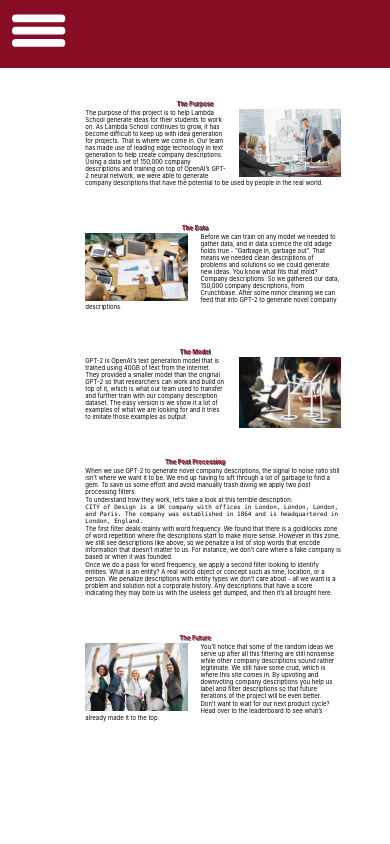
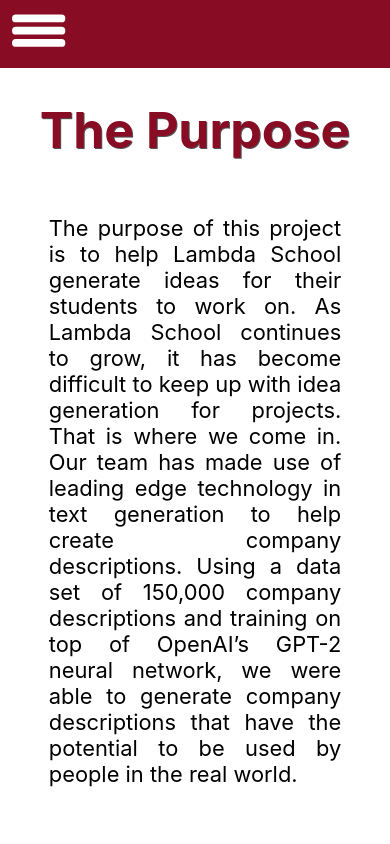
Before and after one commit to labs15-pain-point/frontend, a React (Create React App) app in the folder client/: page /howitworks in a window 390 px wide. Shown: the top 844 px of the page. Built offline with nearby package versions, Linux system fonts and the light colour scheme.

Commit message:
updated css to be responsive

```diff
--- a/client/src/components/HowItWorks.js
+++ b/client/src/components/HowItWorks.js
@@ -1,7 +1,5 @@
 import React from 'react'
-
-import HowItWorksContainerRight from './HowItWorksContainerRight'
-import HowItWorksContainerLeft from './HowItWorksContainerLeft'
+import styled from 'styled-components'
 
 import purposeImage from '../imgs/companyPresentation2.jpg'
 import dataImage from '../imgs/companyData2.jpg'
@@ -10,11 +8,10 @@
 
 const HowItWorks = props => {
     return (
-        <div>
-            <HowItWorksContainerRight>
-                <h1>The Purpose</h1>
+        <TopLevelContainer>
+            <TopTitle><h1>The Purpose</h1></TopTitle>
+            <ExplanationChunk>
                 <p>
-                    <img src={purposeImage} title="Pie charts, how do they work?" alt="Pie charts, how do they work?"/>
                     The purpose of this project is to help Lambda School generate ideas for their students to work on.
                     As Lambda School continues to grow, it has become difficult to keep up with idea generation for projects.
                     That is where we come in. Our team has made use of leading edge technology in text generation to help
@@ -22,49 +19,61 @@
                     OpenAI’s GPT-2 neural network, we were able to generate company descriptions that have the potential to
                     be used by people in the real world.
                 </p>
-            </HowItWorksContainerRight>
-            <HowItWorksContainerLeft>
+                <StyledImage src={purposeImage} title="Pie charts, how do they work?" alt="Business persons with pie chart"/>
+            </ExplanationChunk>
+
             <h1>The Data</h1>
+            <ExplanationChunk>
+                <StyledImage src={dataImage} title="LOOK AT THIS PHOTOGRAPH! Every time I do it makes me laugh." alt="Business persons with charts on table"/>
                 <p>
-                    <img src={dataImage} title="LOOK AT THIS PHOTOGRAPH! Every time I do it makes me laugh." />
                     Before we can train on any model we needed to gather data, and in data science the old adage holds true -
                     “Garbage in, garbage out”. That means we needed clean descriptions of problems and solutions so we could
                     generate new ideas. You know what fits that mold? Company descriptions. So we gathered our data, 150,000
                     company descriptions, from Crunchbase. After some minor cleaning we can feed that into GPT-2 to generate
                     novel company descriptions.
                 </p>
-            </HowItWorksContainerLeft>
-            <HowItWorksContainerRight>
+            </ExplanationChunk>
+
             <h1>The Model</h1>
+            <ExplanationChunk>
                 <p>
-                  <img src={modelImage} title="Brian, you're fired...these are not models you are supposed to be making." />
                     GPT-2 is OpenAI’s text generation model that is trained using 40GB of text from the internet.
                     They provided a smaller model than the original GPT-2 so that researchers can work and build
                     on top of it, which is what our team used to transfer and further train with our company
                     description dataset. The easy version is we show it a lot of examples of what we are looking
                     for and it tries to imitate those examples as output.
                 </p>
+                <StyledImage src={modelImage} title="Brian, you're fired...these are not models you are supposed to be making." alt="Windmills on a table"/>
+            </ExplanationChunk>
 
             <h1>The Post Processing</h1>
+            <ExplanationChunk>
                 <p>
                     When we use GPT-2 to generate novel company descriptions, the signal to noise ratio still
                     isn’t where we want it to be. We end up having to sift through a lot of garbage to find a
                     gem. To save us some effort and avoid manually trash diving we apply two post processing filters.
                 </p>
+            </ExplanationChunk>
+            <ExplanationChunk>
                 <p>
                     To understand how they work, let’s take a look at this terrible description:
-                    <br/>
+                    <ExplanationChunk>
                     <code>
                         CITY of Design is a UK company with offices in London, London, London, and Paris.
                         The company was established in 1864 and is headquartered in London, England.
                     </code>
+                    </ExplanationChunk>
                 </p>
+            </ExplanationChunk>
+            <ExplanationChunk>
                 <p>
                     The first filter deals mainly with word frequency. We found that there is a goldilocks zone of
                     word repetition where the descriptions start to make more sense. However in this zone, we still
                     see descriptions like above, so we penalize a list of stop words that encode information that
                     doesn’t matter to us. For instance, we don’t care where a fake company is based or when it was founded.
                 </p>
+            </ExplanationChunk>
+            <ExplanationChunk>
                 <p>
                     Once we do a pass for word frequency, we apply a second filter looking to identify entities.
                     What is an entity? A real world object or concept such as time, location, or a person. We penalize
@@ -72,24 +81,78 @@
                     corporate history. Any descriptions that have a score indicating they may bore us with the useless
                     get dumped, and then it’s all brought here.
                 </p>
-            </HowItWorksContainerRight>
-            <HowItWorksContainerLeft>
+            </ExplanationChunk>
+
             <h1>The Future</h1>
+            <ExplanationChunk>
+                <StyledImage src={futureImage} title="Workers of the world unite!" alt="Excited workers"/>
                 <p>
-                    <img src={futureImage} title="Workers of the world unite!" />
                     You’ll notice that some of the random ideas we serve up after all this filtering are still nonsense
                     while other company descriptions sound rather legitimate. We still have some crud, which is where
                     this site comes in. By upvoting and downvoting company descriptions you help us label and filter
                     descriptions so that future iterations of the project will be even better.
-                </p>
+                    <InteriorExplanationChunk>
                         <p>
                             Don’t want to wait for our next product cycle?
                             Head over to the leaderboard to see what’s already made it to the top.
                         </p>
-            </HowItWorksContainerLeft>
-        </div>
+                    </InteriorExplanationChunk>
+                </p>
+                </ExplanationChunk>
+
+        </TopLevelContainer>
     )
 }
 
 
+const ExplanationChunk = styled.div`
+    font-size: 35px;
+    margin-left: 12.5%;
+    margin-right: 12.5%
+    display: flex;
+    text-align: justify;
+    @media(max-width: 1250px) {
+        flex-direction: column;
+    }
+`
+
+const InteriorExplanationChunk = styled.div`
+    font-size: 35px;
+    display: flex;
+`
+
+const TopTitle = styled.h1`
+    text-align: center
+    z-index:-1;
+    color: #880c23;
+    font-size: 5rem
+    text-shadow: 1px 1px #545454;
+    @media only screen and (max-width: 1100px) {
+        margin-top: 15%;
+    }
+`
+const TopLevelContainer = styled.div`
+    font-size: 50px;
+    text-align: center
+    h1 {
+        color: #880c23;
+        font-size: 5rem
+        text-shadow: 1px 1px #545454;
+    }
+
+`
+
+const StyledImage = styled.img`
+    width: 200%;
+    height: 200%;
+    margin-left: 5%;
+    margin-right: 5%
+    @media only screen and (max-width: 1250px) {
+        width: 50%;
+        margin-left: 25%
+        margin-right: 25%
+    @media only screen and (max-width: 500px) {
+        display: none;
+`
+
 export default HowItWorks
--- a/client/src/components/HowItWorksContainerLeft.js
+++ /dev/null
@@ -1,25 +0,0 @@
-import styled from 'styled-components'
-
-const HowItWorksContainerRight = styled.div`
-    h1 {
-        text-align: center;
-        color: #880c23;
-        font-weight: bold
-        font-size: 300%
-        text-shadow: 1px 1px #545454;
-        margin-top: 13%
-    }
-    p {
-        margin-left: 12.5%
-        font-size: 125%
-        img{
-            width: 40%
-            float: left;
-            margin-right: 5%;
-        }
-    }
-    width: 75%;
-    margin-left: 12.5%;
-`
-
-export default HowItWorksContainerRight
--- a/client/src/components/HowItWorksContainerRight.js
+++ /dev/null
@@ -1,25 +0,0 @@
-import styled from 'styled-components'
-
-const HowItWorksContainerRight = styled.div`
-    h1 {
-        text-align: center;
-        color: #880c23;
-        font-weight: bold
-        font-size: 300%
-        text-shadow: 1px 1px #545454;
-        margin-top: 13%
-    }
-    p {
-        margin-left: 12.5%
-        font-size: 125%
-        img{
-            width: 40%
-            float: right;
-            margin-left: 5%
-        }
-    }
-    width: 75%;
-    margin-left: 12.5%;
-`
-
-export default HowItWorksContainerRight
--- a/client/src/components/LeaderboardComponent.js
+++ b/client/src/components/LeaderboardComponent.js
@@ -26,7 +26,8 @@
         font-weight: bold
         font-size: 3rem;
         text-align:center;
-        font-size:3.5rem;
+        font-size:5rem;
+        text-shadow: 1px 1px #545454;
 
     }
     p {
--- a/client/src/components/LeaderboardItem.js
+++ b/client/src/components/LeaderboardItem.js
@@ -8,8 +8,6 @@
                 <p><StyledBold>{props.idx}.</StyledBold> { props.highScore.description }</p>
                 <p><StyledBold>Rating: { (props.highScore.bayesrating * 100).toFixed(2) }%</StyledBold></p>
             </StyledDescr>
-
-
         </StyledLBoard>
     )
 }
@@ -33,7 +31,6 @@
     z-index:-1;
     border-bottom: 1px solid black;
     margin-top: 25px;
-
 `
 
 export default LeaderboardItem
--- a/client/src/components/SmallExplanation.js
+++ b/client/src/components/SmallExplanation.js
@@ -26,7 +26,7 @@
                     </Para>
 
                 </TopContainer>
-                <StyledImage src={companyImage} title="Sit down Karen!" alt=""/>
+                <StyledImage src={companyImage} title="Sit down Karen!" alt="Business person checking email"/>
             </TotalContainer>
 
 
@@ -46,9 +46,7 @@
     justify-content: space-between;
 
     img {
-        width: 40%;
-
-
+        width: 30rem;
         position: relative;
         @media(max-width: 1300px) {
             width: 35%;
@@ -63,7 +61,6 @@
     flex-direction: column;
     justify-content: center;
     width: 100%;
-    // margin-left: 6%;
     text-align: justify;
     code {
         font-size: 1.6rem;
```
Lines whose indentation alone changed are shown as unchanged.
